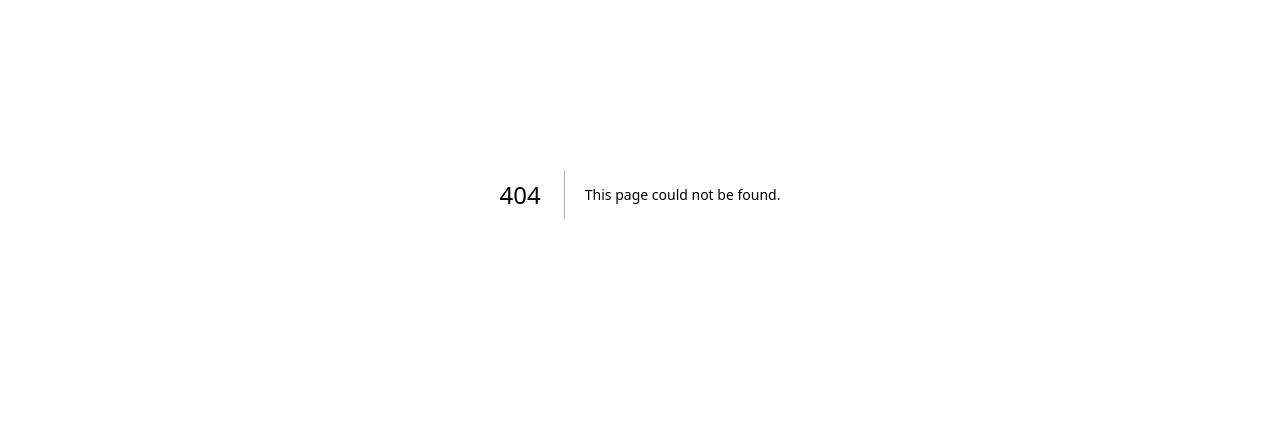
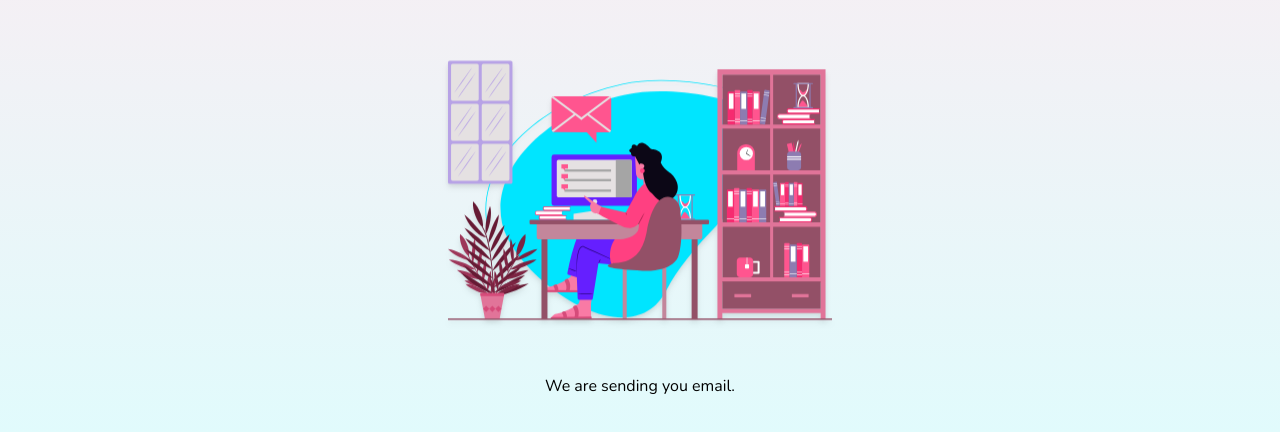
Before and after one commit to rn-mgl/taskmaster-client, a Next.js app: page /sending in a window 1280 px wide. Before the commit this address had no page. Shown: the part 206-638 px from the top of the page. Built offline with nearby package versions, Linux system fonts and the light colour scheme.

Commit message:
made sending page

```diff
--- a/app/(auth)/register/page.tsx
+++ b/app/register/page.tsx
@@ -8,6 +8,7 @@ import axios from "axios";
 import { getCookie } from "cookies-next";
 import Image from "next/image";
 import Link from "next/link";
+import { useRouter } from "next/navigation";
 import React from "react";
 import { CiLock, CiMail, CiUser } from "react-icons/ci";
 import { FaArrowLeftLong } from "react-icons/fa6";
@@ -30,6 +31,8 @@ const Register = () => {
   });
 
   const { url } = useGlobalContext();
+
+  const router = useRouter();
 
   const handleRegisterData = (e: React.ChangeEvent<HTMLInputElement>) => {
     const { name, value } = e.target;
@@ -59,7 +62,7 @@ const Register = () => {
         );
 
         if (register.success) {
-          console.log("Registered");
+          router.push("/sending?type=verification");
         }
       }
     } catch (error) {
--- /dev/null
+++ b/app/sending/layout.tsx
@@ -0,0 +1,11 @@
+import { Metadata } from "next";
+
+export const metadata: Metadata = {
+  title: "Verify | TaskMaster",
+};
+
+export default function RootLayout({
+  children,
+}: Readonly<{ children: React.ReactNode }>) {
+  return <>{children}</>;
+}
--- /dev/null
+++ b/app/sending/page.tsx
@@ -0,0 +1,58 @@
+"use client";
+
+import sending from "@/images/Sending.svg";
+import Image from "next/image";
+import { useRouter, useSearchParams } from "next/navigation";
+import React from "react";
+
+const Message = () => {
+  const params = useSearchParams();
+  const type = params.get("type");
+  const router = useRouter();
+
+  const message = {
+    verification: (
+      <div className="flex flex-col gap-2 items-center justify-center">
+        <p className="font-header font-bold text-2xl text-primary-main">
+          Welcome!
+        </p>
+        <p>We are currently sending your email verification link.</p>
+
+        <button
+          onClick={() => router.back()}
+          className="w-full p-2 rounded-md bg-primary-main text-default-white font-bold font-header mt-4"
+        >
+          Go Back
+        </button>
+      </div>
+    ),
+  };
+
+  return (
+    <div className="animate-fade w-full flex flex-col items-center justify-center max-w-screen-t text-center font-body">
+      {message[type as keyof object] ?? "We are sending you email."}
+    </div>
+  );
+};
+
+const Verify = () => {
+  return (
+    <div className="w-full min-h-screen h-screen flex flex-col items-center justify-start bg-gradient-to-b from-accent-light/30 to-secondary-light/30 relative">
+      <div className="w-full h-full flex flex-col items-center justify-center p-4 max-w-screen-l-l t:p-8">
+        <div className="w-full h-full flex flex-col items-center justify-center my-auto">
+          <Image
+            src={sending}
+            alt="sending"
+            className="w-full t:max-w-96 drop-shadow-md animate-float"
+          />
+
+          <React.Suspense>
+            <Message />
+          </React.Suspense>
+        </div>
+      </div>
+    </div>
+  );
+};
+
+export default Verify;
```
Also changed, not shown: package.json (+4 -4 lines), app/login/layout.tsx (renamed from app/(auth)/login/layout.tsx), app/login/page.tsx (renamed from app/(auth)/login/page.tsx), app/register/layout.tsx (renamed from app/(auth)/register/layout.tsx), public/images/Sending.svg (added), 1 other file (tests, documents, lock files or other folders).
